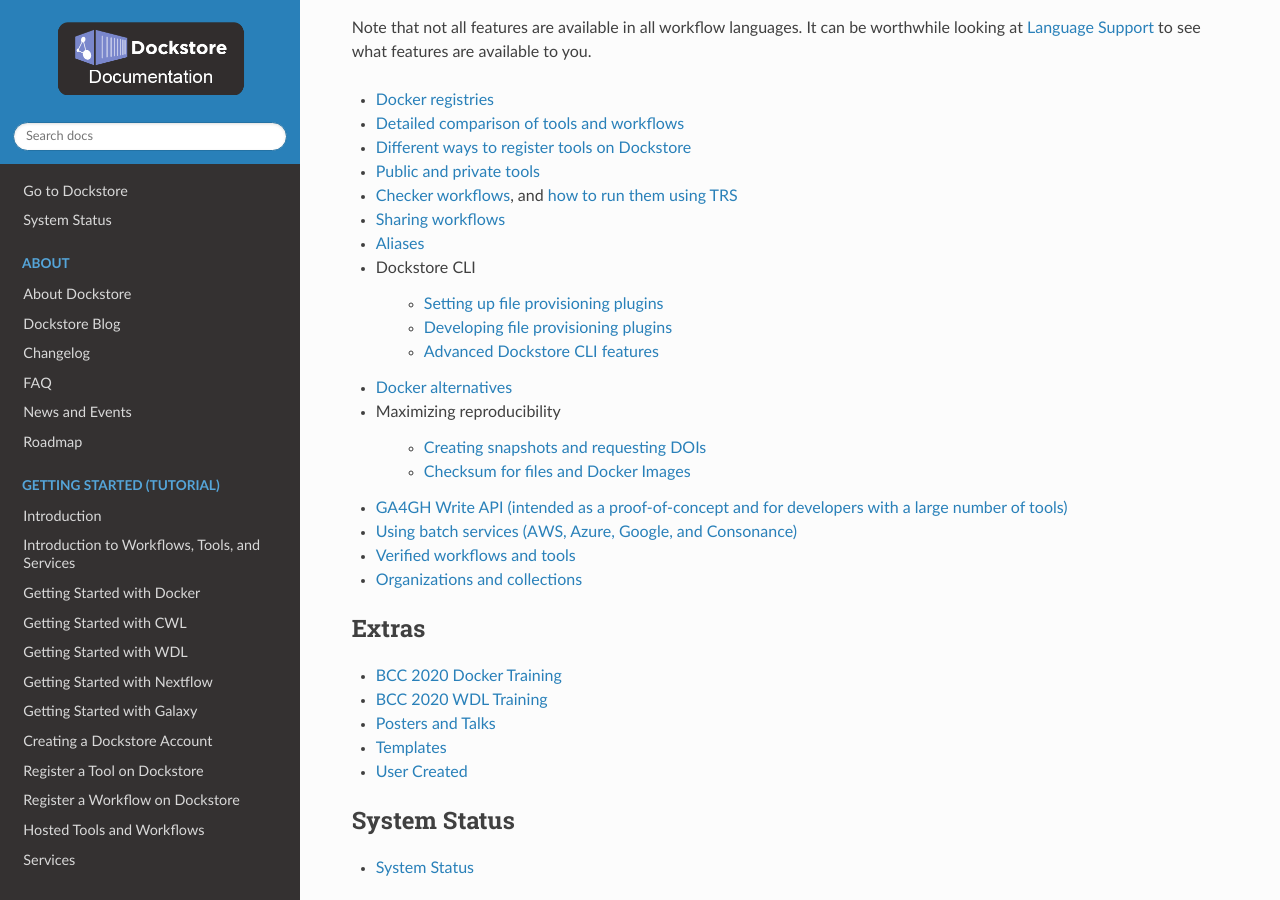
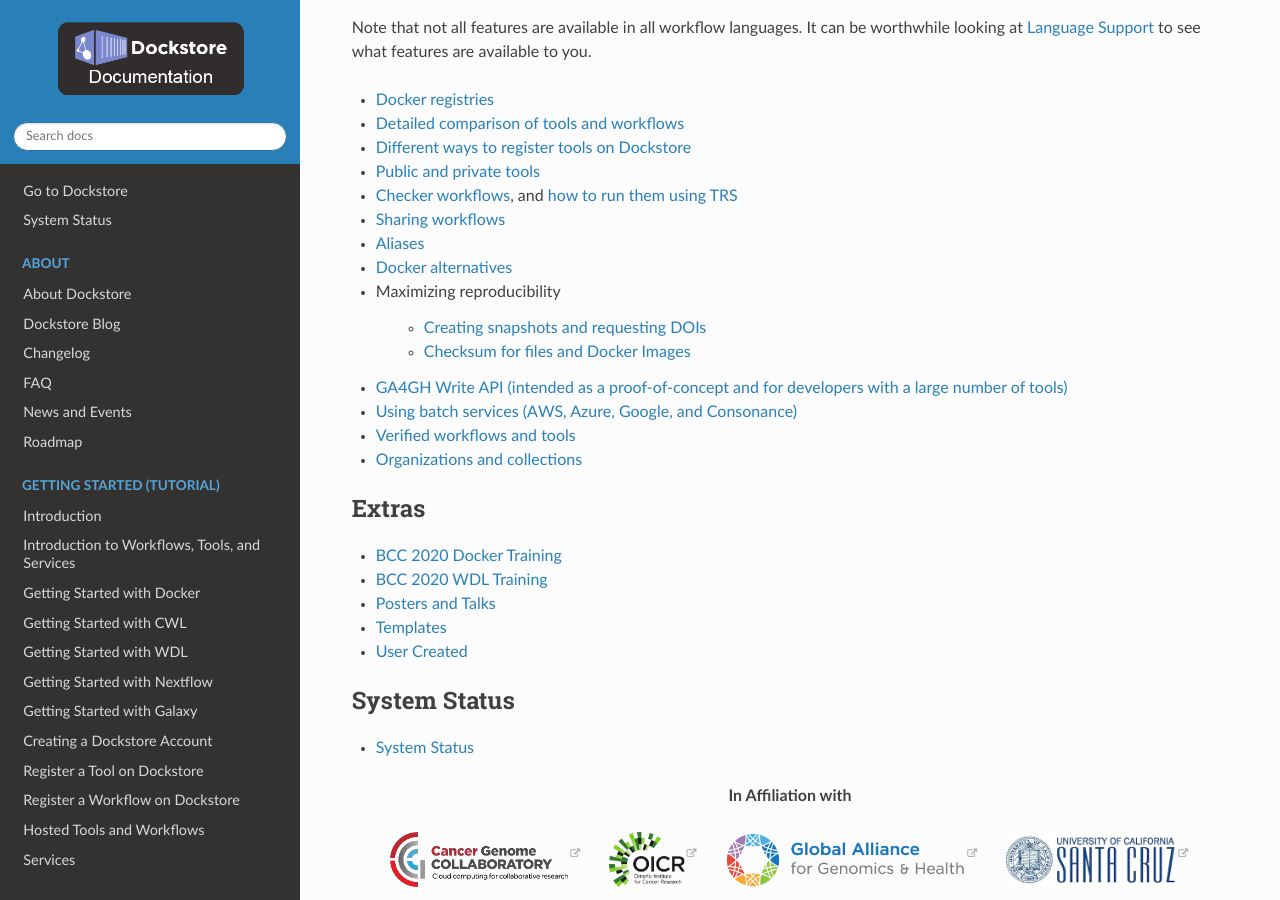
Before and after one commit to dockstore/dockstore-documentation, a Sphinx documentation site: the page built from docs/index.rst, in a window 1280 px wide and 900 px high, scrolled down 2181 px. Built offline with Sphinx 7.4.7 and the Read the Docs theme 2.0.0, drawn with Linux system fonts in a browser that asks for light colours.

Commit message:
Fix merge conflict

```diff
--- a/docs/index.rst
+++ b/docs/index.rst
@@ -175,11 +175,6 @@
 * :doc:`Checker workflows <advanced-topics/checker-workflows>`, and :doc:`how to run them using TRS <advanced-topics/checker-workflow-trs>`
 * :doc:`Sharing workflows <advanced-topics/sharing-workflows>`
 * :doc:`Aliases <advanced-topics/guid-alias>`
-* Dockstore CLI
-
-    * :doc:`Setting up file provisioning plugins <advanced-topics/set-up-file-provisioning-plugins>`
-    * :doc:`Developing file provisioning plugins <advanced-topics/developing-file-provisioning-plugins>`
-    * :doc:`Advanced Dockstore CLI features <advanced-topics/advanced-features>`
 * :doc:`Docker alternatives <advanced-topics/docker-alternatives>`
 * Maximizing reproducibility
 
```
